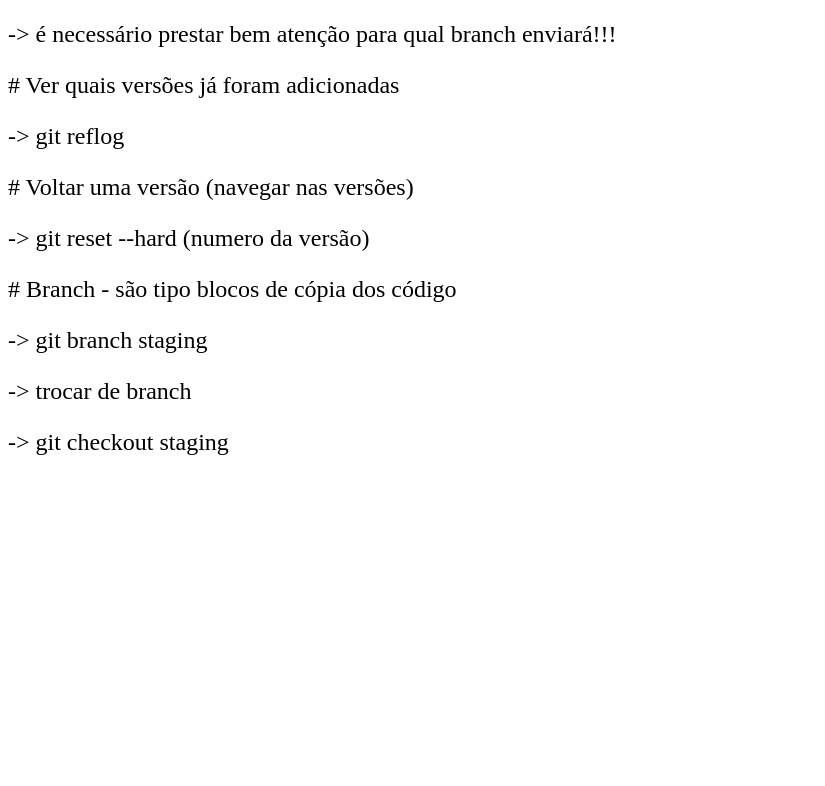
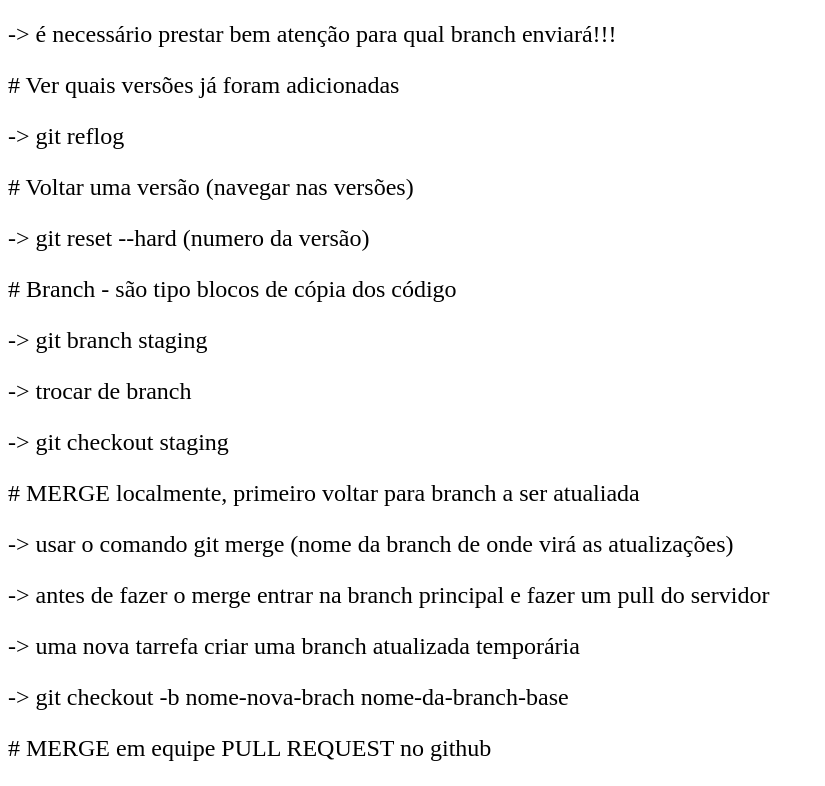
Before and after one commit to bartomsilva/CSS, a plain HTML site: page guitmesalva.html in a window 1280 px wide. Shown: the part 1150-1936 px from the top of the page, without its empty margins (0-825 px from the left). Before the commit the page ends 1630 px from the top, so only its background shows below. Drawn offline with Linux system fonts and the light colour scheme.

Commit message:
adicionado mais dicar git

```diff
--- a/guitmesalva.html
+++ b/guitmesalva.html
@@ -48,7 +48,12 @@
     <p>-> git branch staging</p>
     <p>-> trocar de branch</p>
     <p>-> git checkout staging</p>
-    <p></p>
+    <p># MERGE localmente, primeiro voltar para branch a ser atualiada</p>
+    <p>-> usar o comando git merge (nome da branch de onde virá as atualizações)</p>
+    <p>-> antes de fazer o merge entrar na branch principal e fazer um pull do servidor</p>
+    <p>-> uma nova tarrefa criar uma branch atualizada temporária</a>
+    <p>-> git checkout -b nome-nova-brach nome-da-branch-base </p>
+    <p># MERGE em equipe PULL REQUEST no github</p>
     <p></p>
     <p></p>
     <p></p>
```
